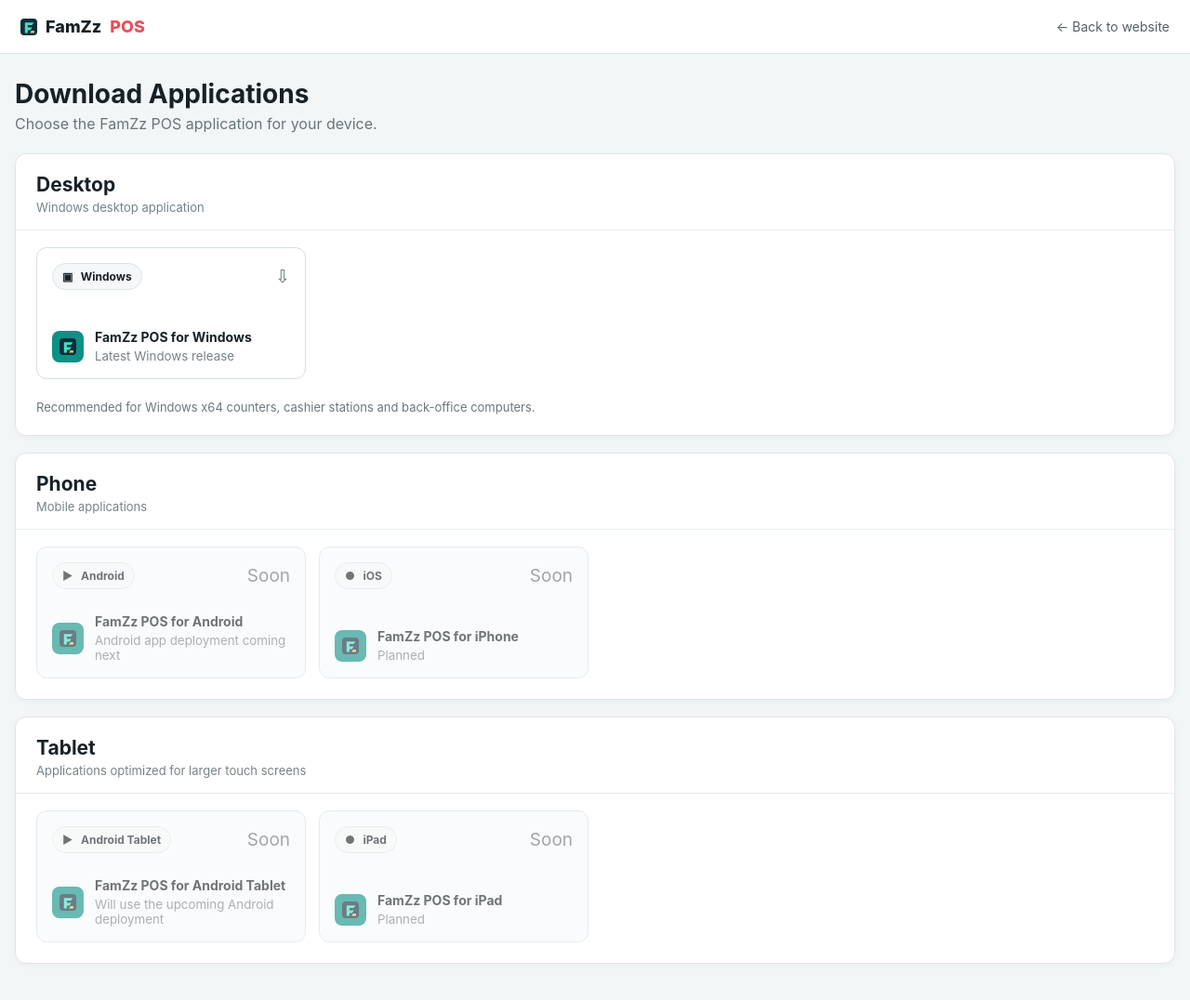
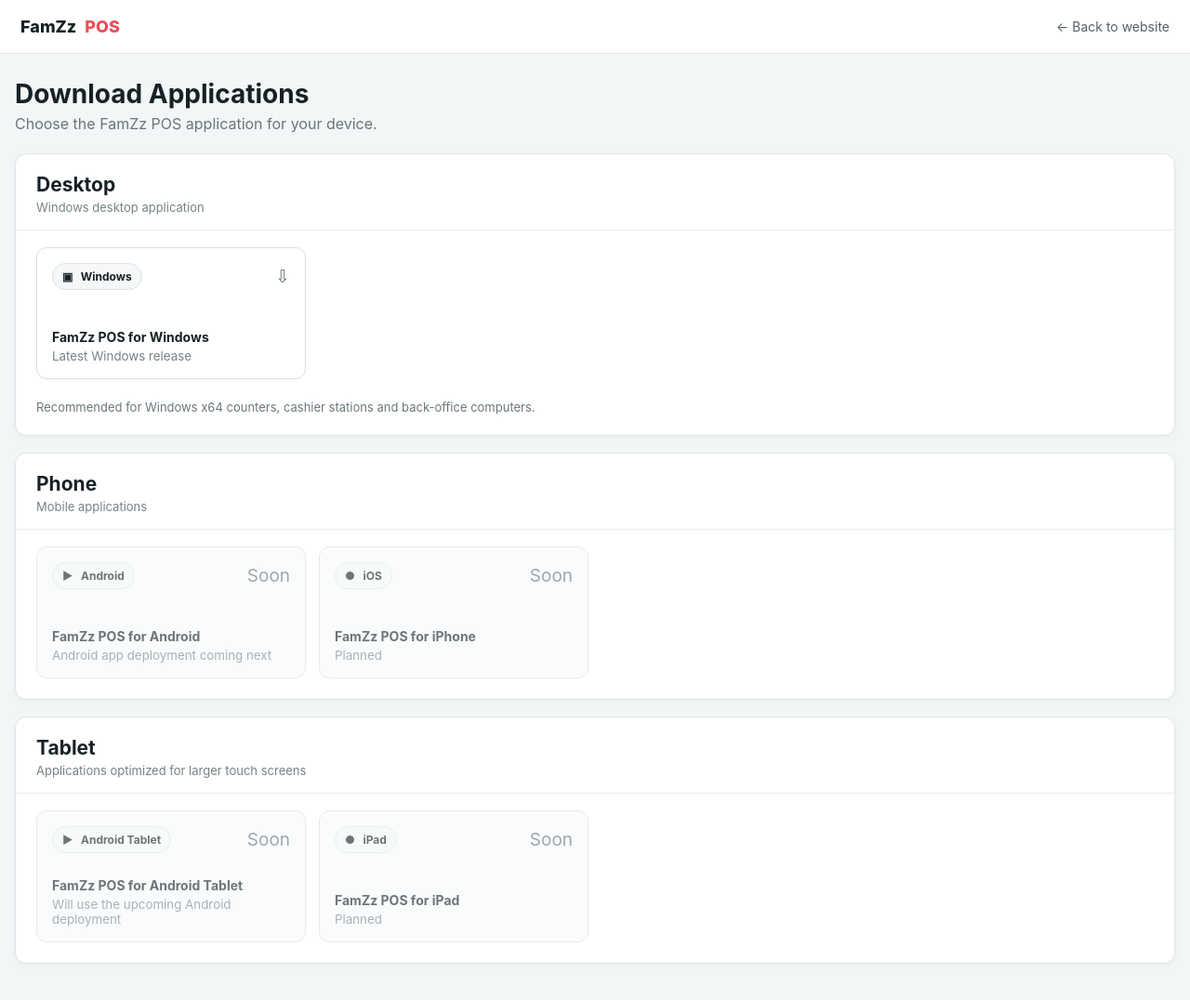
Before and after one commit to Famz88/famzz-pos-downloads, a plain HTML site: page website/download/index.html in a window 1280 px wide. Shown: the whole page at 93% size. Drawn offline with Linux system fonts and the light colour scheme; no server answers.

Commit message:
Remove repeated download page logos

```diff
--- a/website/download/index.html
+++ b/website/download/index.html
@@ -5,7 +5,7 @@
 <style>
 :root{font-family:Inter,system-ui,-apple-system,BlinkMacSystemFont,"Segoe UI",sans-serif;color:#172126;background:#f3f6f7}*{box-sizing:border-box}body{margin:0}
 header{height:58px;background:#fff;border-bottom:1px solid #dfe5e7;display:flex;align-items:center;justify-content:space-between;padding:0 22px;position:sticky;top:0;z-index:2}
-.brand{display:flex;align-items:center;gap:9px;color:#172126;text-decoration:none;font-weight:800;font-size:18px}.brand img{width:18px;height:18px;display:block;object-fit:contain}.brand span{color:#e94e59}
+.brand{display:flex;align-items:center;gap:9px;color:#172126;text-decoration:none;font-weight:800;font-size:18px}.brand span{color:#e94e59}
 .back{font-size:14px;color:#536066;text-decoration:none}.wrap{width:min(1320px,calc(100% - 32px));margin:26px auto 60px}
 .title{margin-bottom:22px}.title h1{font-size:28px;margin:0 0 5px}.title p{margin:0;color:#68757a}
 .section{background:#fff;border:1px solid #dfe5e7;border-radius:12px;margin:0 0 18px;box-shadow:0 2px 8px rgba(17,31,37,.035);overflow:hidden}
@@ -13,24 +13,24 @@ header{height:58px;background:#fff;border-bottom:1px solid #dfe5e7;display:flex;
 .grid{padding:18px 22px 22px;display:grid;grid-template-columns:repeat(4,minmax(220px,1fr));gap:14px}
 .card{min-height:142px;border:1px solid #d7dfe2;border-radius:11px;padding:16px;display:flex;flex-direction:column;justify-content:space-between;text-decoration:none;color:inherit;transition:.16s;background:#fff}.card:hover{border-color:#aebbc0;box-shadow:0 7px 20px rgba(20,37,44,.08);transform:translateY(-1px)}
 .card.disabled{opacity:.62;cursor:default}.top{display:flex;justify-content:space-between;align-items:center}.badge{display:inline-flex;align-items:center;gap:7px;border:1px solid #dce3e6;background:#f5f7f8;border-radius:999px;padding:6px 10px;font-size:12px;font-weight:750}.download{font-size:19px;color:#647176}
-.app{display:flex;align-items:center;gap:12px}.app-icon{width:34px;height:34px;border-radius:8px;background:#0c9186;display:grid;place-items:center;padding:7px;flex:0 0 34px}.app-icon img{width:18px;height:18px;display:block;object-fit:contain}.app strong{display:block;font-size:14px}.app small{display:block;color:#768187;margin-top:4px}
+.app{display:flex;align-items:center}.app strong{display:block;font-size:14px}.app small{display:block;color:#768187;margin-top:4px}
 .notice{padding:0 22px 22px;color:#6b777c;font-size:13px}.coming{background:#f8fafb}
 @media(max-width:1050px){.grid{grid-template-columns:repeat(2,1fr)}}@media(max-width:620px){.grid{grid-template-columns:1fr}.wrap{width:min(100% - 20px,1320px)}.back{display:none}}
 </style></head>
-<body><header><a class="brand" href="/"><img src="../logo.svg" alt="">FamZz <span>POS</span></a><a class="back" href="/">← Back to website</a></header>
+<body><header><a class="brand" href="/">FamZz <span>POS</span></a><a class="back" href="/">← Back to website</a></header>
 <main class="wrap"><div class="title"><h1>Download Applications</h1><p>Choose the FamZz POS application for your device.</p></div>
 <section class="section"><div class="section-head"><h2>Desktop</h2><p>Windows desktop application</p></div><div class="grid">
 <a id="windows" class="card" href="https://github.com/Famz88/famzz-pos-downloads/releases/latest">
 <div class="top"><span class="badge">▣ &nbsp; Windows</span><span class="download">⇩</span></div>
-<div class="app"><span class="app-icon"><img src="../logo.svg" alt=""></span><div><strong>FamZz POS for Windows</strong><small id="windows-meta">Checking latest release…</small></div></div></a>
+<div class="app"><div><strong>FamZz POS for Windows</strong><small id="windows-meta">Checking latest release…</small></div></div></a>
 </div><div class="notice">Recommended for Windows x64 counters, cashier stations and back-office computers.</div></section>
 <section class="section"><div class="section-head"><h2>Phone</h2><p>Mobile applications</p></div><div class="grid">
-<div class="card disabled coming"><div class="top"><span class="badge">▶ &nbsp; Android</span><span class="download">Soon</span></div><div class="app"><span class="app-icon"><img src="../logo.svg" alt=""></span><div><strong>FamZz POS for Android</strong><small>Android app deployment coming next</small></div></div></div>
-<div class="card disabled coming"><div class="top"><span class="badge">● &nbsp; iOS</span><span class="download">Soon</span></div><div class="app"><span class="app-icon"><img src="../logo.svg" alt=""></span><div><strong>FamZz POS for iPhone</strong><small>Planned</small></div></div></div>
+<div class="card disabled coming"><div class="top"><span class="badge">▶ &nbsp; Android</span><span class="download">Soon</span></div><div class="app"><div><strong>FamZz POS for Android</strong><small>Android app deployment coming next</small></div></div></div>
+<div class="card disabled coming"><div class="top"><span class="badge">● &nbsp; iOS</span><span class="download">Soon</span></div><div class="app"><div><strong>FamZz POS for iPhone</strong><small>Planned</small></div></div></div>
 </div></section>
 <section class="section"><div class="section-head"><h2>Tablet</h2><p>Applications optimized for larger touch screens</p></div><div class="grid">
-<div class="card disabled coming"><div class="top"><span class="badge">▶ &nbsp; Android Tablet</span><span class="download">Soon</span></div><div class="app"><span class="app-icon"><img src="../logo.svg" alt=""></span><div><strong>FamZz POS for Android Tablet</strong><small>Will use the upcoming Android deployment</small></div></div></div>
-<div class="card disabled coming"><div class="top"><span class="badge">● &nbsp; iPad</span><span class="download">Soon</span></div><div class="app"><span class="app-icon"><img src="../logo.svg" alt=""></span><div><strong>FamZz POS for iPad</strong><small>Planned</small></div></div></div>
+<div class="card disabled coming"><div class="top"><span class="badge">▶ &nbsp; Android Tablet</span><span class="download">Soon</span></div><div class="app"><div><strong>FamZz POS for Android Tablet</strong><small>Will use the upcoming Android deployment</small></div></div></div>
+<div class="card disabled coming"><div class="top"><span class="badge">● &nbsp; iPad</span><span class="download">Soon</span></div><div class="app"><div><strong>FamZz POS for iPad</strong><small>Planned</small></div></div></div>
 </div></section></main>
 <script>(async()=>{try{const r=await fetch('https://api.github.com/repos/Famz88/famzz-pos-downloads/releases/latest',{headers:{Accept:'application/vnd.github+json'}});if(!r.ok)throw 0;const x=await r.json(),a=(x.assets||[]).find(a=>/\.exe$/i.test(a.name));if(!a)throw 0;document.getElementById('windows').href=a.browser_download_url;document.getElementById('windows-meta').textContent=(x.name||x.tag_name)+' · '+(a.size/1024/1024).toFixed(1)+' MB'}catch(e){document.getElementById('windows-meta').textContent='Latest Windows release'}})();</script>
 </body></html>
```
